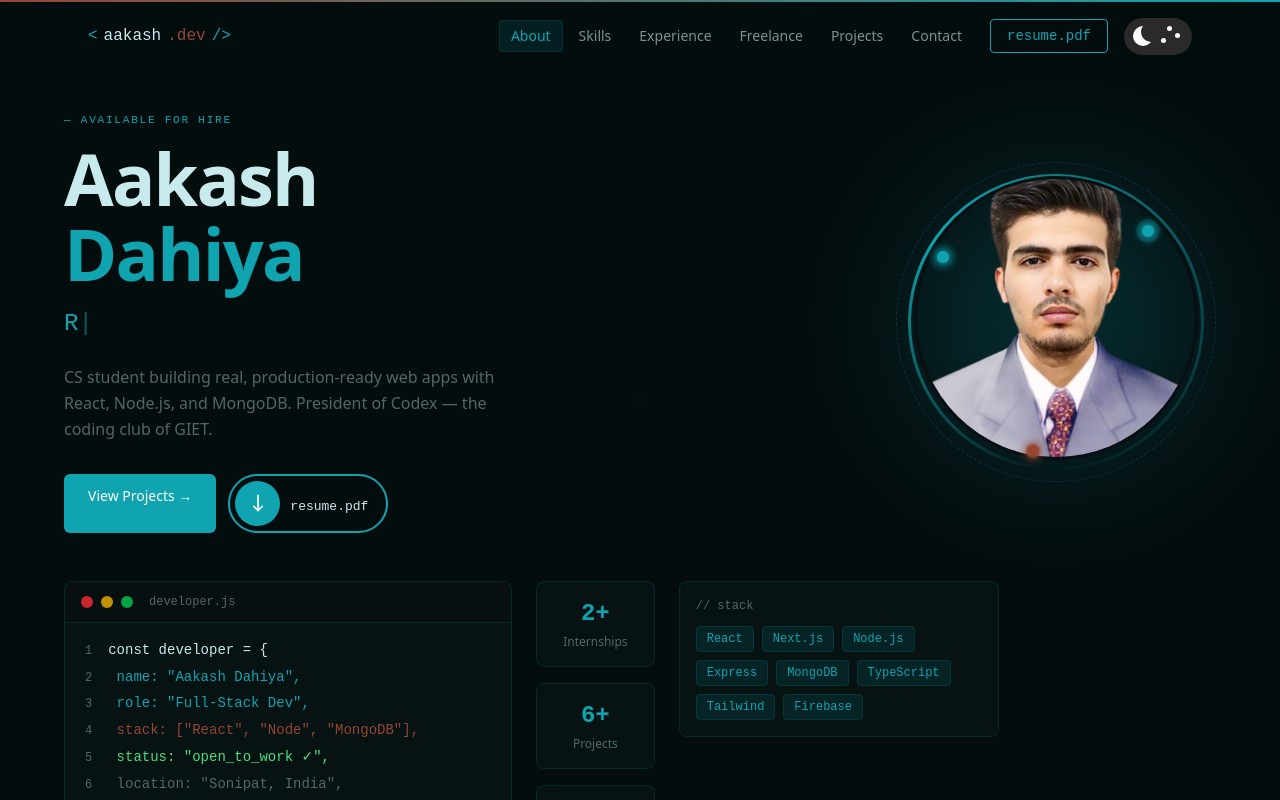
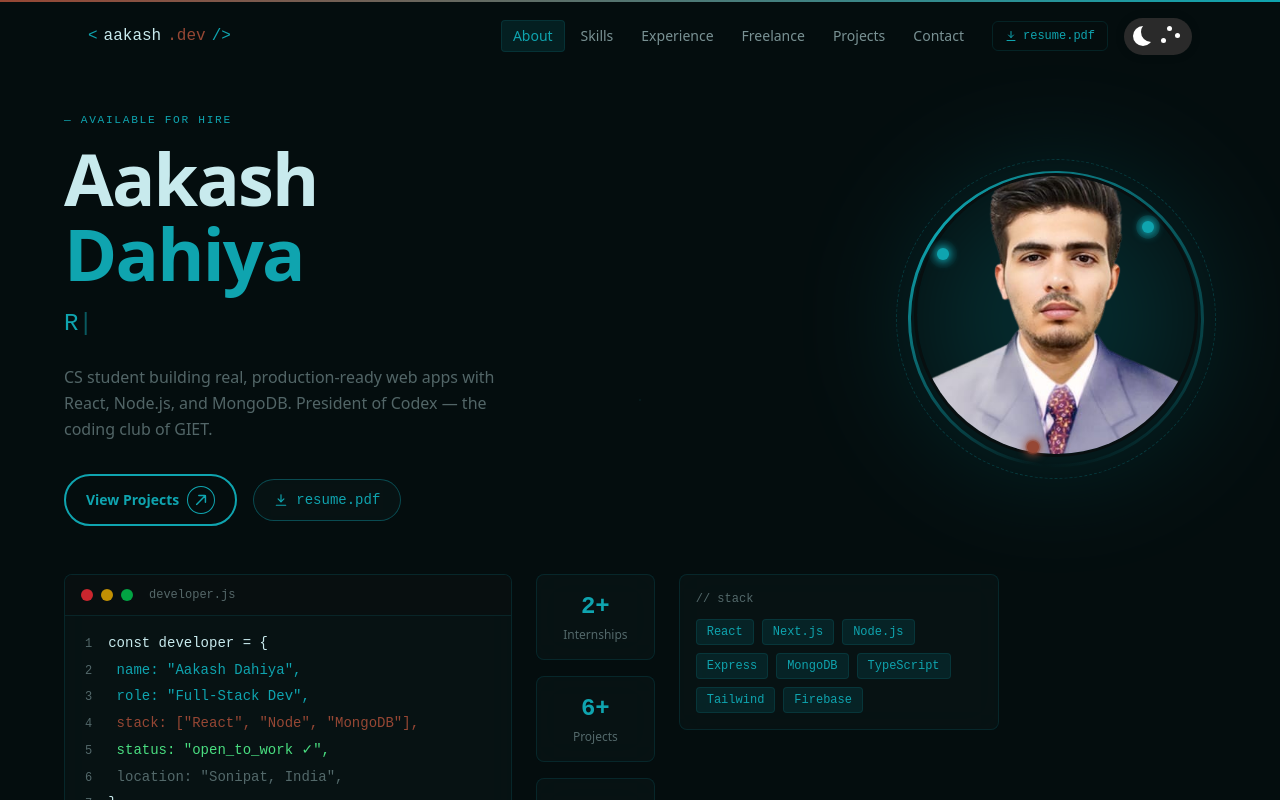
Before and after one commit to Aakash22010/myPortfolio, a React (Vite) app: page / in a window 1280 px wide. Shown: the top 800 px of the page. Built offline with nearby package versions, Linux system fonts and the light colour scheme.

Commit message:
download button update

```diff
--- a/src/components/DownloadButton.jsx
+++ b/src/components/DownloadButton.jsx
@@ -1,174 +1,109 @@
-import { useState } from "react";
+import { useState, useRef } from "react";
 
-export default function DownloadButton({ href, filename }) {
-  const [clicked, setClicked] = useState(false);
-  const [done, setDone] = useState(false);
+export default function DownloadButton({ href, label = "resume.pdf", className = "", compact = false }) {
+  const [state, setState] = useState("idle"); // idle | downloading | complete
+  const [progress, setProgress] = useState(0);
+  const intervalRef = useRef(null);
 
   function handleClick() {
-    if (clicked || done) return;
-    setClicked(true);
-    setTimeout(() => setDone(true), 3900);
+    if (state !== "idle") return;
+    setState("downloading");
+    setProgress(0);
+
+    let p = 0;
+    intervalRef.current = setInterval(() => {
+      p += 5;
+      setProgress(p);
+      if (p >= 100) {
+        clearInterval(intervalRef.current);
+        setState("complete");
+        setTimeout(() => {
+          setState("idle");
+          setProgress(0);
+        }, 2500);
+      }
+    }, 80);
   }
 
+  const isDownloading = state === "downloading";
+  const isComplete    = state === "complete";
+
+  const base = compact
+    ? "relative flex items-center gap-1.5 px-3 py-1.5 rounded-md text-xs mono overflow-hidden transition-all duration-300"
+    : "group relative flex items-center gap-2 px-5 py-2.5 rounded-full text-sm mono overflow-hidden transition-all duration-300 glass";
+
   return (
-    <>
-      <style>{`
-        .dl-label {
-          background-color: transparent;
-          border: 2px solid var(--accent);
-          display: flex;
-          align-items: center;
-          border-radius: 50px;
-          width: 160px;
-          cursor: pointer;
-          transition: all 0.4s ease;
-          padding: 5px;
-          position: relative;
-          text-decoration: none;
-        }
-        .dl-label::before {
-          content: "";
-          position: absolute;
-          top: 0; bottom: 0; left: 0; right: 0;
-          background-color: #fff;
-          width: 8px; height: 8px;
-          transition: all 0.4s ease;
-          border-radius: 100%;
-          margin: auto;
-          opacity: 0;
-          visibility: hidden;
-        }
-        .dl-title {
-          font-family: 'JetBrains Mono', monospace;
-          font-size: 13px;
-          color: var(--text);
-          transition: all 0.4s ease;
-          position: absolute;
-          right: 18px;
-          bottom: 14px;
-          text-align: center;
-          white-space: nowrap;
-        }
-        .dl-title:last-child {
-          opacity: 0;
-          visibility: hidden;
-        }
-        .dl-circle {
-          height: 45px;
-          width: 45px;
-          border-radius: 50%;
-          background-color: var(--accent);
-          display: flex;
-          justify-content: center;
-          align-items: center;
-          transition: all 0.4s ease;
-          position: relative;
-          box-shadow: 0 0 0 0 rgba(255,255,255,0);
-          overflow: hidden;
-          flex-shrink: 0;
-        }
-        .dl-icon {
-          color: #fff;
-          width: 26px;
-          position: absolute;
-          top: 50%; left: 50%;
-          transform: translate(-50%, -50%);
-          transition: all 0.4s ease;
-        }
-        .dl-square {
-          aspect-ratio: 1;
-          width: 15px;
-          border-radius: 2px;
-          background-color: #fff;
-          opacity: 0;
-          visibility: hidden;
-          position: absolute;
-          top: 50%; left: 50%;
-          transform: translate(-50%, -50%);
-          transition: all 0.4s ease;
-        }
-        .dl-circle::before {
-          content: "";
-          position: absolute;
-          left: 0; top: 0;
-          background-color: var(--accent2);
-          width: 100%;
-          height: 0;
-          transition: all 0.4s ease;
-        }
-        .dl-label.clicked {
-          width: 57px;
-          animation: dl-installed 0.4s ease 3.5s forwards;
-        }
-        .dl-label.clicked::before {
-          animation: dl-rotate 3s ease-in-out 0.4s forwards;
-        }
-        .dl-label.clicked .dl-circle {
-          animation: dl-pulse 1s forwards, dl-circleDelete 0.2s ease 3.5s forwards;
-          rotate: 180deg;
-        }
-        .dl-label.clicked .dl-circle::before {
-          animation: dl-installing 3s ease-in-out forwards;
-        }
-        .dl-label.clicked .dl-icon {
-          opacity: 0;
-          visibility: hidden;
-        }
-        .dl-label.clicked .dl-square {
-          opacity: 1;
-          visibility: visible;
-        }
-        .dl-label.clicked .dl-title {
-          opacity: 0;
-          visibility: hidden;
-        }
-        .dl-label.clicked .dl-title:last-child {
-          animation: dl-showDone 0.4s ease 3.5s forwards;
-        }
-        .dl-label.done {
-          width: 150px;
-          border-color: #22c55e;
-        }
-        @keyframes dl-pulse {
-          0%   { scale: 0.95; box-shadow: 0 0 0 0 rgba(255,255,255,0.7); }
-          70%  { scale: 1;    box-shadow: 0 0 0 16px rgba(255,255,255,0); }
-          100% { scale: 0.95; box-shadow: 0 0 0 0 rgba(255,255,255,0); }
-        }
-        @keyframes dl-installing {
-          from { height: 0; }
-          to   { height: 100%; }
-        }
-        @keyframes dl-rotate {
-          0%   { transform: rotate(-90deg) translate(27px) rotate(0); opacity: 1; visibility: visible; }
-          99%  { transform: rotate(270deg) translate(27px) rotate(270deg); opacity: 1; visibility: visible; }
-          100% { opacity: 0; visibility: hidden; }
-        }
-        @keyframes dl-installed {
-          100% { width: 150px; border-color: #22c55e; }
-        }
-        @keyframes dl-circleDelete {
-          100% { opacity: 0; visibility: hidden; }
-        }
-        @keyframes dl-showDone {
-          100% { opacity: 1; visibility: visible; right: 56px; }
-        }
-      `}</style>
+    <a
+      href={href}
+      download
+      onClick={handleClick}
+      className={`${base} ${className}`}
+      style={{
+        color: isComplete ? "#fff" : "var(--accent)",
+        border: compact ? "1px solid var(--border)" : "1px solid var(--border-hard)",
+        cursor: state !== "idle" ? "default" : "pointer",
+      }}
+    >
+      {/* PROGRESS FILL */}
+      <span
+        className="absolute inset-0 transition-all duration-200 ease-out"
+        style={{
+          width: `${progress}%`,
+          background: "var(--accent)",
+          opacity: isDownloading || isComplete ? 1 : 0,
+          zIndex: 0,
+        }}
+      />
 
-      <a
-        href={href}
-        download={filename}
-        onClick={handleClick}
-        className={`dl-label ${clicked ? "clicked" : ""} ${done ? "done" : ""}`}
+      {/* IDLE — download arrow */}
+      {state === "idle" && (
+        <svg
+          className={`shrink-0 relative z-10 transition-transform duration-300 ${!compact ? "group-hover:translate-y-0.5" : ""}`}
+          style={{ width: compact ? "12px" : "14px", height: compact ? "12px" : "14px" }}
+          viewBox="0 0 24 24" fill="none"
+          stroke="currentColor" strokeWidth="2"
+          strokeLinecap="round" strokeLinejoin="round"
+        >
+          <path d="M12 15V3" />
+          <path d="M7 10l5 5 5-5" />
+          <path d="M20 21H4" />
+        </svg>
+      )}
+
+      {/* DOWNLOADING — bouncing arrow */}
+      {isDownloading && (
+        <svg
+          className="shrink-0 relative z-10 animate-bounce"
+          style={{ width: compact ? "12px" : "14px", height: compact ? "12px" : "14px", color: "#fff" }}
+          viewBox="0 0 24 24" fill="none"
+          stroke="currentColor" strokeWidth="2"
+          strokeLinecap="round" strokeLinejoin="round"
+        >
+          <polyline points="7 13 12 18 17 13" />
+          <line x1="12" y1="18" x2="12" y2="6" />
+        </svg>
+      )}
+
+      {/* COMPLETE — checkmark */}
+      {isComplete && (
+        <svg
+          className="shrink-0 relative z-10"
+          style={{ width: compact ? "12px" : "14px", height: compact ? "12px" : "14px", color: "#fff" }}
+          viewBox="0 0 24 24" fill="none"
+          stroke="currentColor" strokeWidth="2.5"
+          strokeLinecap="round" strokeLinejoin="round"
+        >
+          <polyline points="20 6 9 17 4 12" />
+        </svg>
+      )}
+
+      {/* LABEL */}
+      <span
+        className="relative z-10 transition-colors duration-200"
+        style={{ color: isDownloading || isComplete ? "#fff" : "var(--accent)" }}
       >
-        <span className="dl-circle">
-          <svg className="dl-icon" aria-hidden="true" xmlns="http://www.w3.org/2000/svg" fill="none" viewBox="0 0 24 24">
-            <path stroke="currentColor" strokeLinecap="round" strokeLinejoin="round" strokeWidth="1.5" d="M12 19V5m0 14-4-4m4 4 4-4" />
-          </svg>
-          <div className="dl-square" />
-        </span>
-        <p className="dl-title">resume.pdf</p>
-        <p className="dl-title">Open ✓</p>
-      </a>
-    </>
+        {isComplete ? "Downloaded!" : label}
+      </span>
+    </a>
   );
 }
--- a/src/components/Hero.jsx
+++ b/src/components/Hero.jsx
@@ -3,7 +3,12 @@ import { fadeUp, staggerContainer } from "../animations";
 import { useEffect, useState } from "react";
 import DownloadButton from "./DownloadButton";
 
-const ROLES = ["Full-Stack Developer", "React Developer", "Node.js Developer", "Open to Opportunities"];
+const ROLES = [
+  "Full-Stack Developer",
+  "React Developer",
+  "Node.js Developer",
+  "Open to Opportunities",
+];
 
 function TypedText() {
   const [roleIndex, setRoleIndex] = useState(0);
@@ -33,25 +38,30 @@ function TypedText() {
 
   return (
     <span style={{ color: "var(--accent)" }}>
-      {displayed}<span className="animate-pulse">|</span>
+      {displayed}
+      <span className="animate-pulse">|</span>
     </span>
   );
 }
 
 function Terminal() {
   const lines = [
-    { text: "const developer = {", color: "var(--text)" },
-    { text: '  name: "Aakash Dahiya",', color: "var(--accent)" },
-    { text: '  role: "Full-Stack Dev",', color: "var(--accent)" },
-    { text: '  stack: ["React", "Node", "MongoDB"],', color: "var(--accent2)" },
-    { text: '  status: "open_to_work ✓",', color: "#4ade80" },
-    { text: '  location: "Sonipat, India",', color: "var(--muted)" },
-    { text: "}", color: "var(--text)" },
+    { text: "const developer = {",                    color: "var(--text)" },
+    { text: '  name: "Aakash Dahiya",',               color: "var(--accent)" },
+    { text: '  role: "Full-Stack Dev",',               color: "var(--accent)" },
+    { text: '  stack: ["React", "Node", "MongoDB"],',  color: "var(--accent2)" },
+    { text: '  status: "open_to_work ✓",',            color: "#4ade80" },
+    { text: '  location: "Sonipat, India",',           color: "var(--muted)" },
+    { text: "}",                                       color: "var(--text)" },
   ];
 
   return (
-    <motion.div initial={{ opacity: 0, y: 20 }} animate={{ opacity: 1, y: 0 }} transition={{ delay: 0.8, duration: 0.6 }}
-      className="glass rounded-lg overflow-hidden w-full max-w-md">
+    <motion.div
+      initial={{ opacity: 0, y: 20 }}
+      animate={{ opacity: 1, y: 0 }}
+      transition={{ delay: 0.8, duration: 0.6 }}
+      className="glass rounded-lg overflow-hidden w-full max-w-md"
+    >
       <div className="flex items-center gap-2 px-4 py-3" style={{ borderBottom: "1px solid var(--border)", background: "var(--surface)" }}>
         <div className="w-3 h-3 rounded-full bg-red-500 opacity-80" />
         <div className="w-3 h-3 rounded-full bg-yellow-500 opacity-80" />
@@ -60,8 +70,14 @@ function Terminal() {
       </div>
       <div className="px-5 py-4 space-y-1">
         {lines.map((line, i) => (
-          <motion.p key={i} className="mono text-xs sm:text-sm leading-relaxed" style={{ color: line.color }}
-            initial={{ opacity: 0, x: -8 }} animate={{ opacity: 1, x: 0 }} transition={{ delay: 1 + i * 0.1, duration: 0.3 }}>
+          <motion.p
+            key={i}
+            className="mono text-xs sm:text-sm leading-relaxed"
+            style={{ color: line.color }}
+            initial={{ opacity: 0, x: -8 }}
+            animate={{ opacity: 1, x: 0 }}
+            transition={{ delay: 1 + i * 0.1, duration: 0.3 }}
+          >
             <span style={{ color: "var(--muted)", userSelect: "none" }} className="mr-4 text-xs">{i + 1}</span>
             {line.text}
           </motion.p>
@@ -76,10 +92,16 @@ function RingDot({ angle, radius, delay, color }) {
   const x = Math.cos(rad) * radius;
   const y = Math.sin(rad) * radius;
   return (
-    <motion.div className="absolute" style={{ left: `calc(50% + ${x}px)`, top: `calc(50% + ${y}px)`, transform: "translate(-50%, -50%)" }}>
-      <motion.div className="absolute inset-0 rounded-full" style={{ background: color }}
+    <motion.div
+      className="absolute"
+      style={{ left: `calc(50% + ${x}px)`, top: `calc(50% + ${y}px)`, transform: "translate(-50%, -50%)" }}
+    >
+      <motion.div
+        className="absolute inset-0 rounded-full"
+        style={{ background: color }}
         animate={{ scale: [1, 2.5], opacity: [0.5, 0] }}
-        transition={{ duration: 2, repeat: Infinity, delay, ease: "easeOut" }} />
+        transition={{ duration: 2, repeat: Infinity, delay, ease: "easeOut" }}
+      />
       <div className="w-3 h-3 rounded-full relative" style={{ background: color, boxShadow: `0 0 8px 2px ${color}` }} />
     </motion.div>
   );
@@ -88,18 +110,27 @@ function RingDot({ angle, radius, delay, color }) {
 function ProfilePhoto() {
   return (
     <div className="relative flex items-center justify-center w-64 h-64 sm:w-72 sm:h-72 md:w-80 md:h-80">
-      <motion.div className="absolute inset-0 rounded-full"
+      <motion.div
+        className="absolute inset-0 rounded-full"
         style={{ border: "1.5px dashed var(--border-hard)", opacity: 0.6 }}
-        animate={{ rotate: 360 }} transition={{ duration: 22, repeat: Infinity, ease: "linear" }} />
-      <motion.div className="absolute rounded-full"
+        animate={{ rotate: 360 }}
+        transition={{ duration: 22, repeat: Infinity, ease: "linear" }}
+      />
+      <motion.div
+        className="absolute rounded-full"
         style={{ inset: "12px", padding: "3px", background: "conic-gradient(from 0deg, var(--accent), var(--border-hard), transparent, var(--accent))", borderRadius: "9999px" }}
-        animate={{ rotate: -360 }} transition={{ duration: 6, repeat: Infinity, ease: "linear" }}>
+        animate={{ rotate: -360 }}
+        transition={{ duration: 6, repeat: Infinity, ease: "linear" }}
+      >
         <div className="w-full h-full rounded-full" style={{ background: "var(--bg)" }} />
       </motion.div>
       <div className="absolute rounded-full blur-3xl opacity-20" style={{ inset: "20px", background: "var(--accent)" }} />
-      <motion.div className="absolute rounded-full overflow-hidden"
+      <motion.div
+        className="absolute rounded-full overflow-hidden"
         style={{ inset: "18px", border: "3px solid var(--surface)" }}
-        animate={{ y: [0, -7, 0] }} transition={{ duration: 4, repeat: Infinity, ease: "easeInOut" }}>
+        animate={{ y: [0, -7, 0] }}
+        transition={{ duration: 4, repeat: Infinity, ease: "easeInOut" }}
+      >
         <img src="/profile.png" alt="Aakash Dahiya" className="w-full h-full object-cover" />
       </motion.div>
       <RingDot angle={-45} radius={130} delay={0}   color="var(--accent)" />
@@ -112,51 +143,112 @@ function ProfilePhoto() {
 export default function Hero() {
   return (
     <section className="min-h-screen flex items-center justify-center px-6 py-28">
-      <motion.div variants={staggerContainer} initial="hidden" animate="visible" className="max-w-6xl w-full">
+      <motion.div
+        variants={staggerContainer}
+        initial="hidden"
+        animate="visible"
+        className="max-w-6xl w-full"
+      >
+        {/* TOP ROW */}
         <div className="flex flex-col-reverse md:flex-row items-center justify-between gap-12 mb-12">
           <div className="flex-1 text-center md:text-left">
-            <motion.p variants={fadeUp} className="section-label mb-3">— available for hire</motion.p>
+
+            <motion.p variants={fadeUp} className="section-label mb-3">
+              — available for hire
+            </motion.p>
+
             <motion.h1 variants={fadeUp} className="text-5xl sm:text-6xl md:text-7xl font-bold leading-[1.05] tracking-tight mb-4">
-              Aakash<br /><span style={{ color: "var(--accent)" }}>Dahiya</span>
+              Aakash<br />
+              <span style={{ color: "var(--accent)" }}>Dahiya</span>
             </motion.h1>
+
             <motion.div variants={fadeUp} className="text-xl sm:text-2xl font-medium mb-6 mono" style={{ minHeight: "2rem" }}>
               <TypedText />
             </motion.div>
+
             <motion.p variants={fadeUp} className="text-sm sm:text-base max-w-md mx-auto md:mx-0 leading-relaxed mb-8" style={{ color: "var(--muted)" }}>
-              CS student building real, production-ready web apps with React, Node.js, and MongoDB. President of Codex — the coding club of GIET.
+              CS student building real, production-ready web apps with React,
+              Node.js, and MongoDB. President of Codex — the coding club of GIET.
             </motion.p>
-            <motion.div variants={fadeUp} className="flex flex-col sm:flex-row gap-3 justify-center md:justify-start">
-              <a href="#projects" className="px-6 py-3 rounded-md text-sm font-medium transition"
-                style={{ background: "var(--accent)", color: "#fff" }}
-                onMouseEnter={e => e.target.style.opacity = 0.85}
-                onMouseLeave={e => e.target.style.opacity = 1}>
-                View Projects →
+
+            {/* BUTTONS */}
+            <motion.div variants={fadeUp} className="flex flex-col sm:flex-row gap-4 justify-center md:justify-start items-center">
+
+              {/* VIEW PROJECTS */}
+              <a
+                href="#projects"
+                className="group relative flex items-center gap-2 px-5 py-2.5 overflow-hidden border-2 rounded-full text-sm font-semibold transition-all duration-300"
+                style={{ borderColor: "var(--accent)", color: "var(--accent)", background: "transparent" }}
+              >
+                <span
+                  className="absolute w-full transition-all duration-700 group-hover:w-full -left-full group-hover:left-0 rounded-full -z-10 aspect-square group-hover:scale-150 group-hover:duration-700"
+                  style={{ background: "var(--accent)" }}
+                />
+                <span className="relative z-10 group-hover:text-white transition-colors duration-300">
+                  View Projects
+                </span>
+                <svg
+                  className="relative z-10 w-7 h-7 p-1.5 rounded-full border transition-all duration-300 rotate-45 group-hover:rotate-90 group-hover:border-transparent group-hover:bg-white"
+                  style={{ borderColor: "var(--accent)" }}
+                  viewBox="0 0 16 19"
+                  xmlns="http://www.w3.org/2000/svg"
+                >
+                  <path
+                    style={{ fill: "var(--accent)" }}
+                    d="M7 18C7 18.5523 7.44772 19 8 19C8.55228 19 9 18.5523 9 18H7ZM8.70711 0.292893C8.31658 -0.0976311 7.68342 -0.0976311 7.29289 0.292893L0.928932 6.65685C0.538408 7.04738 0.538408 7.68054 0.928932 8.07107C1.31946 8.46159 1.95262 8.46159 2.34315 8.07107L8 2.41421L13.6569 8.07107C14.0474 8.46159 14.6805 8.46159 15.0711 8.07107C15.4616 7.68054 15.4616 7.04738 15.0711 6.65685L8.70711 0.292893ZM9 18L9 1H7L7 18H9Z"
+                  />
+                </svg>
               </a>
-              <DownloadButton href="/Aakash_Dahiya_Resume.pdf" filename="Aakash_Dahiya_Resume.pdf" />
+
+              {/* DOWNLOAD RESUME */}
+             <DownloadButton href="/Aakash_Dahiya_Resume.pdf" />
+
             </motion.div>
           </div>
+
+          {/* PHOTO */}
           <motion.div variants={fadeUp} className="flex-shrink-0">
             <ProfilePhoto />
           </motion.div>
         </div>
 
+        {/* BOTTOM ROW */}
         <div className="flex flex-col md:flex-row gap-6 items-start">
           <Terminal />
-          <motion.div initial={{ opacity: 0, y: 20 }} animate={{ opacity: 1, y: 0 }} transition={{ delay: 1.2, duration: 0.6 }}
-            className="flex flex-row md:flex-col gap-4 flex-wrap">
-            {[{ num: "2+", label: "Internships" }, { num: "6+", label: "Projects" }, { num: "1", label: "Coding Club" }].map(({ num, label }) => (
+
+          {/* STATS */}
+          <motion.div
+            initial={{ opacity: 0, y: 20 }}
+            animate={{ opacity: 1, y: 0 }}
+            transition={{ delay: 1.2, duration: 0.6 }}
+            className="flex flex-row md:flex-col gap-4 flex-wrap"
+          >
+            {[
+              { num: "2+", label: "Internships" },
+              { num: "6+", label: "Projects" },
+              { num: "1",  label: "Coding Club" },
+            ].map(({ num, label }) => (
               <div key={label} className="glass rounded-lg px-6 py-4 text-center min-w-[100px]">
                 <div className="text-2xl font-bold mono" style={{ color: "var(--accent)" }}>{num}</div>
                 <div className="text-xs mt-1" style={{ color: "var(--muted)" }}>{label}</div>
               </div>
             ))}
           </motion.div>
-          <motion.div initial={{ opacity: 0, y: 20 }} animate={{ opacity: 1, y: 0 }} transition={{ delay: 1.4, duration: 0.6 }}
-            className="glass rounded-lg p-4 flex flex-wrap gap-2 max-w-xs">
+
+          {/* STACK PILLS */}
+          <motion.div
+            initial={{ opacity: 0, y: 20 }}
+            animate={{ opacity: 1, y: 0 }}
+            transition={{ delay: 1.4, duration: 0.6 }}
+            className="glass rounded-lg p-4 flex flex-wrap gap-2 max-w-xs"
+          >
             <p className="mono text-xs w-full mb-1" style={{ color: "var(--muted)" }}>// stack</p>
             {["React", "Next.js", "Node.js", "Express", "MongoDB", "TypeScript", "Tailwind", "Firebase"].map((tech) => (
-              <span key={tech} className="mono text-xs px-2.5 py-1 rounded"
-                style={{ background: "var(--glow)", border: "1px solid var(--border)", color: "var(--accent)" }}>
+              <span
+                key={tech}
+                className="mono text-xs px-2.5 py-1 rounded"
+                style={{ background: "var(--glow)", border: "1px solid var(--border)", color: "var(--accent)" }}
+              >
                 {tech}
               </span>
             ))}
--- a/src/components/Navbar.jsx
+++ b/src/components/Navbar.jsx
@@ -1,6 +1,7 @@
 import { motion, AnimatePresence, useScroll } from "framer-motion";
 import { useEffect, useState } from "react";
 import ThemeToggle from "./ThemeToggle";
+import DownloadButton from "./DownloadButton";
 
 const NAV_SECTIONS = ["about", "skills", "experience", "freelance", "projects", "contact"];
 
@@ -63,11 +64,7 @@ export default function Navbar() {
                 <span className="relative">{id}</span>
               </a>
             ))}
-            <a href="/Aakash_Dahiya_Resume.pdf" download
-              className="ml-3 px-4 py-1.5 text-sm rounded mono"
-              style={{ border: "1px solid var(--accent)", color: "var(--accent)" }}>
-              resume.pdf
-            </a>
+            <DownloadButton href="/Aakash_Dahiya_Resume.pdf" compact className="ml-3" />
             <div className="ml-3"><ThemeToggle /></div>
           </div>
 
@@ -94,9 +91,7 @@ export default function Navbar() {
                   {active === id ? `> ${id}` : id}
                 </a>
               ))}
-              <a href="/Aakash_Dahiya_Resume.pdf" download onClick={() => setOpen(false)} className="mono text-sm" style={{ color: "var(--accent)" }}>
-                resume.pdf ↓
-              </a>
+              <DownloadButton href="/Aakash_Dahiya_Resume.pdf" compact className="ml-3" />
               <div className="flex items-center justify-between pt-2" style={{ borderTop: "1px solid var(--border)" }}>
                 <span className="mono text-xs" style={{ color: "var(--muted)" }}>theme</span>
                 <ThemeToggle />
```
